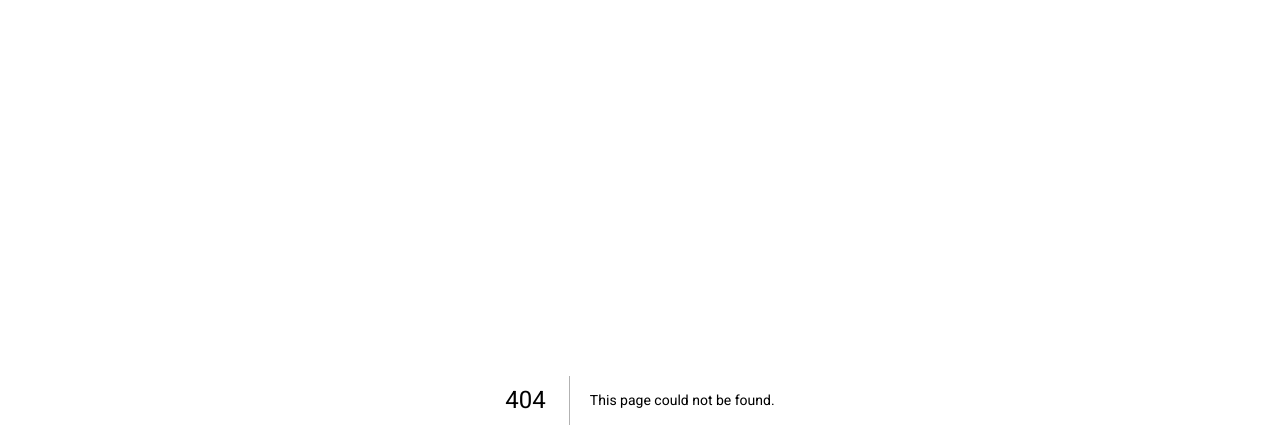
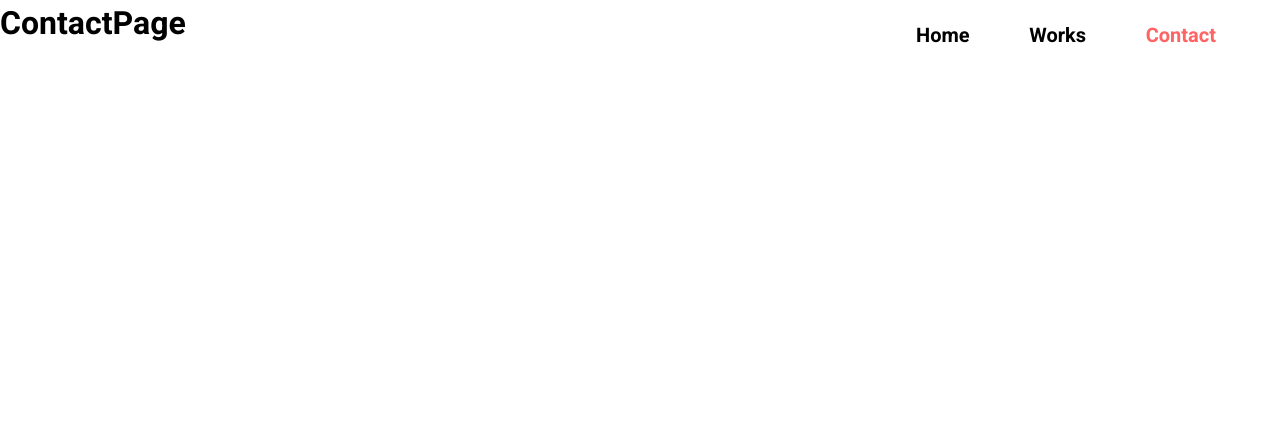
Before and after one commit to Sage4tk/portfolio-v3, a Next.js app: page /contact in a window 1280 px wide. Before the commit this address had no page. Shown: the top 448 px of the page. Built offline with nearby package versions, Linux system fonts and the light colour scheme.

Commit message:
added props for landing page to fetch from api

```diff
--- a/components/Nav.tsx
+++ b/components/Nav.tsx
@@ -1,8 +1,24 @@
-const Nav: React.FC<any> = (props:any) => {
+import Link from "next/link";
+
+interface Props {
+    page: string
+}
+
+const Nav: React.FC<Props> = ({ page }) => {
     return(
-        <div>
-            <h1>COMPOENTS</h1>
-        </div>
+        <nav>
+            <div>
+                <Link href="/" >
+                    <a className={page === "home" ? "nav-active":""}>Home</a>
+                </Link>
+                <Link href="/works">
+                    <a className={page === "works" ? "nav-active":""}>Works</a>
+                </Link>
+                <Link href="/contact">
+                    <a className={page === "contact" ? "nav-active":""}>Contact</a>
+                </Link>
+            </div>
+        </nav>
     )
 }
 
--- /dev/null
+++ b/pages/contact.tsx
@@ -0,0 +1,19 @@
+import { NextPage } from "next";
+import Head from "next/head";
+
+//components
+import Nav from "../components/Nav";
+
+const Contacts: NextPage = () => {
+    return (
+        <div className="contact-page">
+            <Head>
+                <title>Timothy Timbol | Contacts</title>
+            </Head>
+            <Nav page="contact" />
+            <h1>ContactPage</h1>
+        </div>
+    )
+}
+
+export default Contacts;
--- a/pages/works.tsx
+++ b/pages/works.tsx
@@ -7,7 +7,8 @@ const Works :NextPage = () => {
     return (
         <div className="works-page">
             <h1>Works Page</h1>
-            <Nav />
+            <Nav page="works" />
+
         </div>
     )
 }
--- a/styles/styles.scss
+++ b/styles/styles.scss
@@ -1,6 +1,7 @@
 @import url('https://fonts.googleapis.com/css2?family=Heebo:wght@400;700&display=swap');
 
 $font: 'Heebo', sans-serif;
+$primary: #ff6464;
 
 * {
     margin: 0;
@@ -8,3 +9,66 @@ $font: 'Heebo', sans-serif;
     box-sizing: border-box;
     font-family: $font;
 }
+
+//nav styling
+nav {
+    height: 70px;
+    padding: 0 4rem;
+    display: flex;
+    flex-direction: row-reverse;
+    align-items: center;
+    position: absolute;
+    top: 0;
+    right: 0;
+}
+
+nav div a {
+    text-decoration: none;
+    color: #000;
+    font-weight: bold;
+    font-size: 20px;
+}
+
+nav div {
+    width: 300px;
+    display: flex;
+    flex-direction: row;
+    justify-content: space-between;
+}
+
+.nav-active {
+    color: $primary
+}
+
+//landing page
+
+.landing-wrapper {
+    width: 100vw;
+    height: 100vh;
+    padding: 5rem;
+}
+
+.landing-wrapper h1 {
+    margin-top: 20vh;
+    font-size: 2.75rem;
+}
+
+.landing-wrapper p {
+    font-size: 1rem;
+    width: 600px;
+    margin-top: 1rem;
+    line-height: 32px;
+}
+
+.landing-wrapper button {
+    background-color: $primary;
+    color: #fff;
+    font-size: 1.25rem;
+    border: none;
+    padding: 9px 21px;
+    margin-top: 2rem;
+    transition: background-color 0.5s;
+    &:hover {
+        background-color: #000000;
+    }
+}
```
Also changed, not shown: components/Footer.tsx (added, +9 -0 lines), pages/contacts.tsx (deleted, +0 -11 lines), pages/index.tsx (+23 -3 lines).
